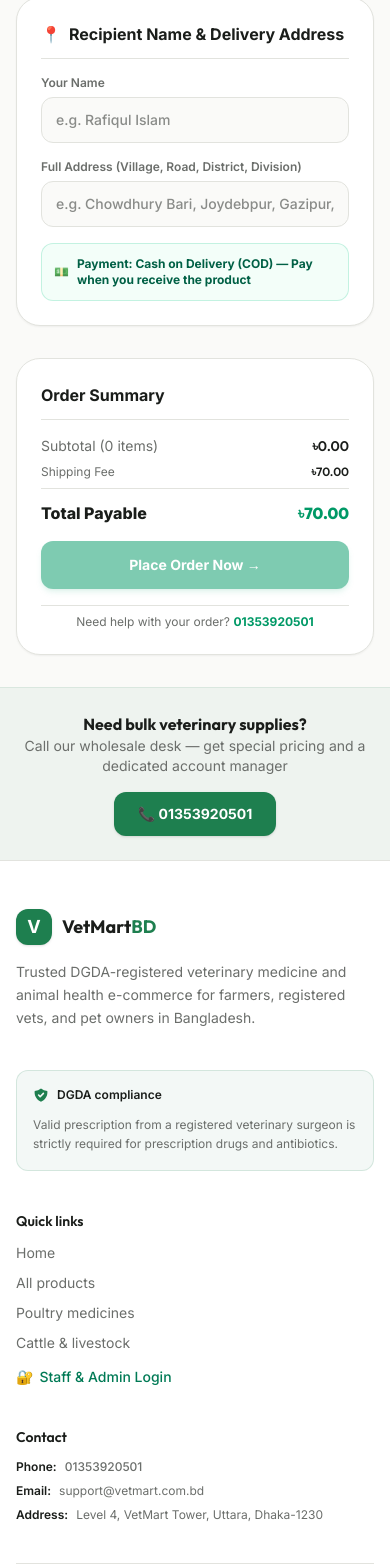
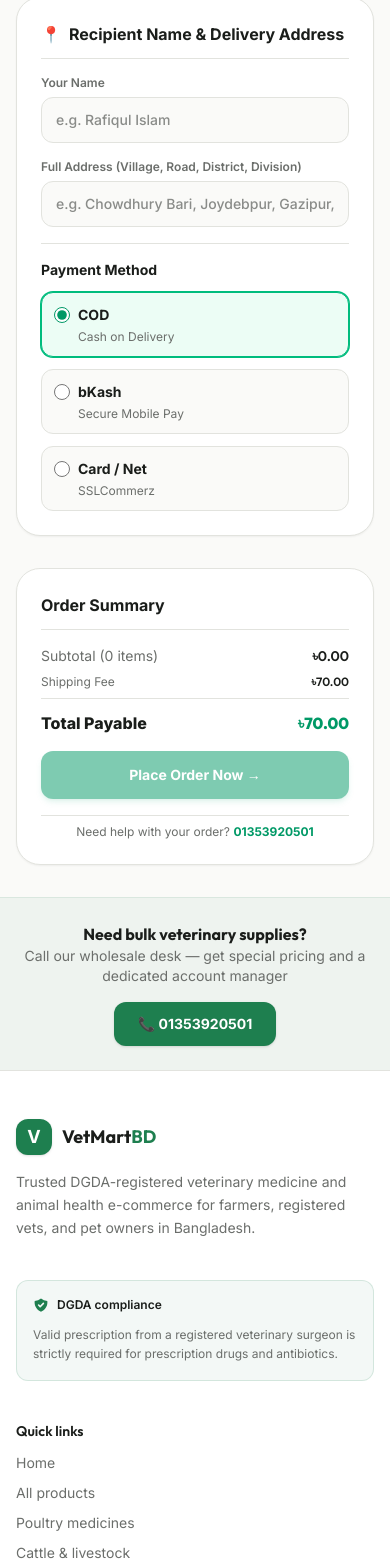
Before and after one commit to Mahfuzur-Rahman/vetmart, a Next.js app: page /en/checkout in a window 390 px wide. Shown: the part 405-1973 px from the top of the page. Built offline with nearby package versions, Linux system fonts and the light colour scheme; no server answers; the database is empty.

Commit message:
Update payment methods, fix mobile scroll bug, disable i18n locale caching, and clean up footer links

```diff
--- a/app/globals.css
+++ b/app/globals.css
@@ -107,16 +107,12 @@
 /* ─── Base ─── */
 html {
   scroll-behavior: smooth;
-  max-width: 100vw;
-  overflow-x: clip;
 }
 
 body {
   background-color: var(--background);
   color: var(--foreground);
   min-height: 100dvh;
-  max-width: 100vw;
-  overflow-x: clip;
 }
 
 /* ─── Display typography utility ─── */
--- a/components/storefront/CheckoutForm.tsx
+++ b/components/storefront/CheckoutForm.tsx
@@ -21,6 +21,7 @@
   const [phone, setPhone] = useState('');
   const [name, setName] = useState('');
   const [address, setAddress] = useState('');
+  const [paymentMethod, setPaymentMethod] = useState<'cod' | 'bkash_direct' | 'sslcommerz'>('cod');
 
   // Submission & Lead Capture State
   const [isPlacing, setIsPlacing] = useState(false);
@@ -140,7 +141,7 @@
           recipientName: name.trim() || 'Valued Customer',
           phone: cleanedPhone,
           addressLine: address.trim(),
-          paymentMethod: 'cod',
+          paymentMethod: paymentMethod,
           sourceChannel: 'storefront_checkout',
         }),
       });
@@ -197,7 +198,9 @@
           </div>
           <div className="flex justify-between">
             <span className="text-muted-foreground">{isBn ? 'পেমেন্ট মাধ্যম:' : 'Payment Method:'}</span>
-            <span className="font-bold text-emerald-600 uppercase">COD</span>
+            <span className="font-bold text-emerald-600 uppercase">
+              {paymentMethod === 'cod' ? 'COD' : paymentMethod === 'bkash_direct' ? 'bKash' : 'SSLCommerz'}
+            </span>
           </div>
           <div className="flex justify-between border-t border-border pt-2 text-sm font-extrabold">
             <span>{isBn ? 'মোট পরিশোধিত:' : 'Total Amount:'}</span>
@@ -325,12 +328,42 @@
             />
           </div>
 
-          {/* Payment info note — COD is the default */}
-          <div className="flex items-center gap-2 p-3 rounded-xl bg-emerald-50/60 dark:bg-emerald-950/20 border border-emerald-500/20 text-xs text-emerald-800 dark:text-emerald-300">
-            <span>💵</span>
-            <span className="font-bold">
-              {isBn ? 'পেমেন্ট মাধ্যম: ক্যাশ অন ডেলিভারি (COD) — পণ্য পেয়ে মূল্য পরিশোধ করুন' : 'Payment: Cash on Delivery (COD) — Pay when you receive the product'}
-            </span>
+          {/* Payment Method Selector */}
+          <div className="border-t border-border pt-4 mt-4 space-y-3">
+            <h3 className="text-sm font-bold text-foreground">
+              {isBn ? 'পেমেন্ট মাধ্যম' : 'Payment Method'}
+            </h3>
+            <div className="grid grid-cols-1 sm:grid-cols-3 gap-3">
+              <label className={`flex flex-col p-3 rounded-xl border cursor-pointer transition-all ${paymentMethod === 'cod' ? 'border-emerald-500 bg-emerald-50 dark:bg-emerald-900/20 ring-1 ring-emerald-500' : 'border-border bg-background hover:bg-secondary/50'}`}>
+                <div className="flex items-center gap-2 mb-1">
+                  <input type="radio" name="paymentMethod" value="cod" checked={paymentMethod === 'cod'} onChange={() => setPaymentMethod('cod')} className="accent-emerald-600 w-4 h-4" />
+                  <span className="font-bold text-sm">COD</span>
+                </div>
+                <span className="text-xs text-muted-foreground pl-6 leading-tight">
+                  {isBn ? 'ক্যাশ অন ডেলিভারি' : 'Cash on Delivery'}
+                </span>
+              </label>
+
+              <label className={`flex flex-col p-3 rounded-xl border cursor-pointer transition-all ${paymentMethod === 'bkash_direct' ? 'border-emerald-500 bg-emerald-50 dark:bg-emerald-900/20 ring-1 ring-emerald-500' : 'border-border bg-background hover:bg-secondary/50'}`}>
+                <div className="flex items-center gap-2 mb-1">
+                  <input type="radio" name="paymentMethod" value="bkash_direct" checked={paymentMethod === 'bkash_direct'} onChange={() => setPaymentMethod('bkash_direct')} className="accent-emerald-600 w-4 h-4" />
+                  <span className="font-bold text-sm">bKash</span>
+                </div>
+                <span className="text-xs text-muted-foreground pl-6 leading-tight">
+                  {isBn ? 'বিকাশ অনলাইন পেমেন্ট' : 'Secure Mobile Pay'}
+                </span>
+              </label>
+
+              <label className={`flex flex-col p-3 rounded-xl border cursor-pointer transition-all ${paymentMethod === 'sslcommerz' ? 'border-emerald-500 bg-emerald-50 dark:bg-emerald-900/20 ring-1 ring-emerald-500' : 'border-border bg-background hover:bg-secondary/50'}`}>
+                <div className="flex items-center gap-2 mb-1">
+                  <input type="radio" name="paymentMethod" value="sslcommerz" checked={paymentMethod === 'sslcommerz'} onChange={() => setPaymentMethod('sslcommerz')} className="accent-emerald-600 w-4 h-4" />
+                  <span className="font-bold text-sm">Card / Net</span>
+                </div>
+                <span className="text-xs text-muted-foreground pl-6 leading-tight">
+                  {isBn ? 'ডেবিট/ক্রেডিট কার্ড' : 'SSLCommerz'}
+                </span>
+              </label>
+            </div>
           </div>
         </div>
       </div>
--- a/components/storefront/Footer.tsx
+++ b/components/storefront/Footer.tsx
@@ -96,15 +96,6 @@
                     {locale === 'bn' ? 'গরু ও গবাদিপশু' : 'Cattle & livestock'}
                   </Link>
                 </li>
-                <li className="pt-1">
-                  <Link
-                    href="/admin"
-                    className="hover:text-primary transition-colors inline-flex items-center gap-1.5 font-medium text-emerald-700 dark:text-emerald-400 hover:underline"
-                  >
-                    <span>🔐</span>
-                    <span>{locale === 'bn' ? 'স্টাফ ও অ্যাডমিন লগইন' : 'Staff & Admin Login'}</span>
-                  </Link>
-                </li>
               </ul>
             </div>
 
--- a/lib/i18n/navigation.ts
+++ b/lib/i18n/navigation.ts
@@ -10,6 +10,7 @@
   // / and /p/enroflox-100 → Bangla
   // /en/p/enroflox-100 → English
   localePrefix: 'as-needed',
+  localeDetection: false,
 });
 
 export const { Link, redirect, usePathname, useRouter, getPathname } =
```
